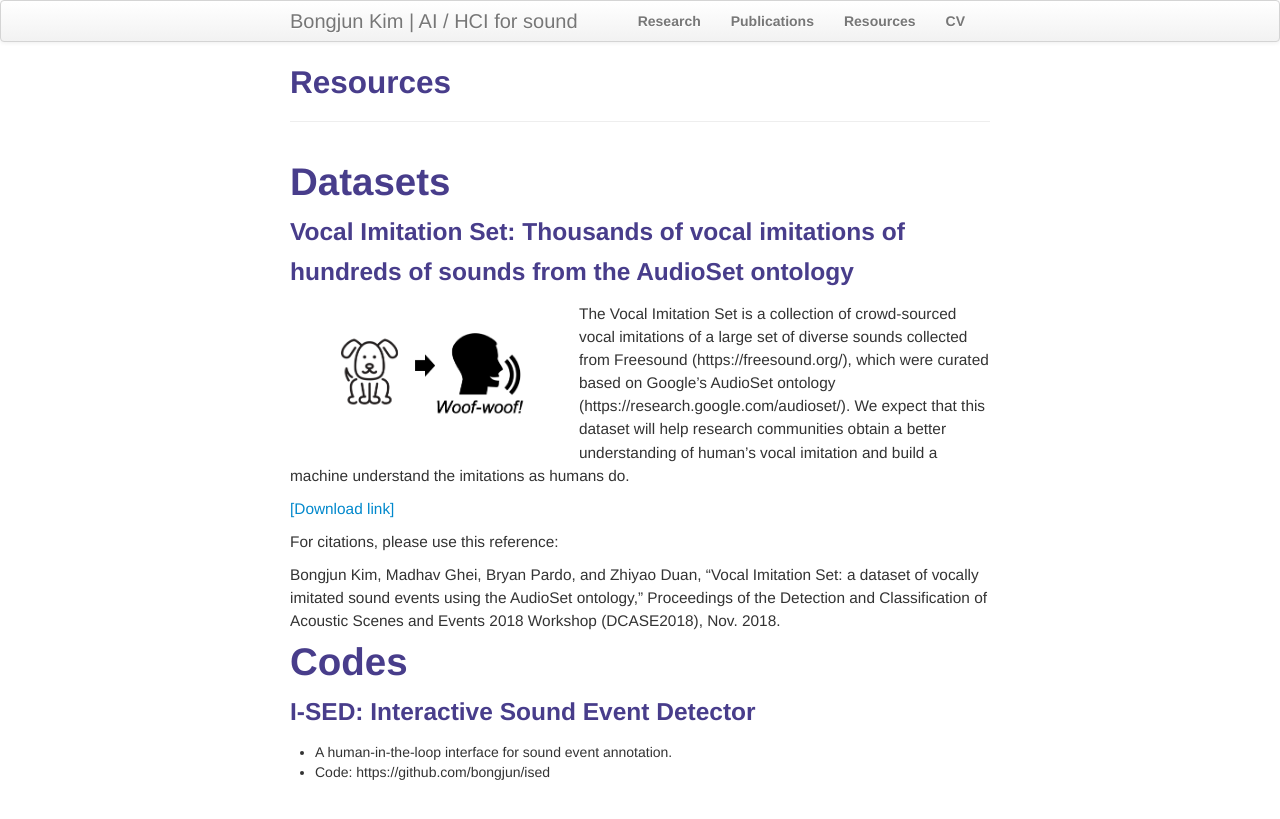
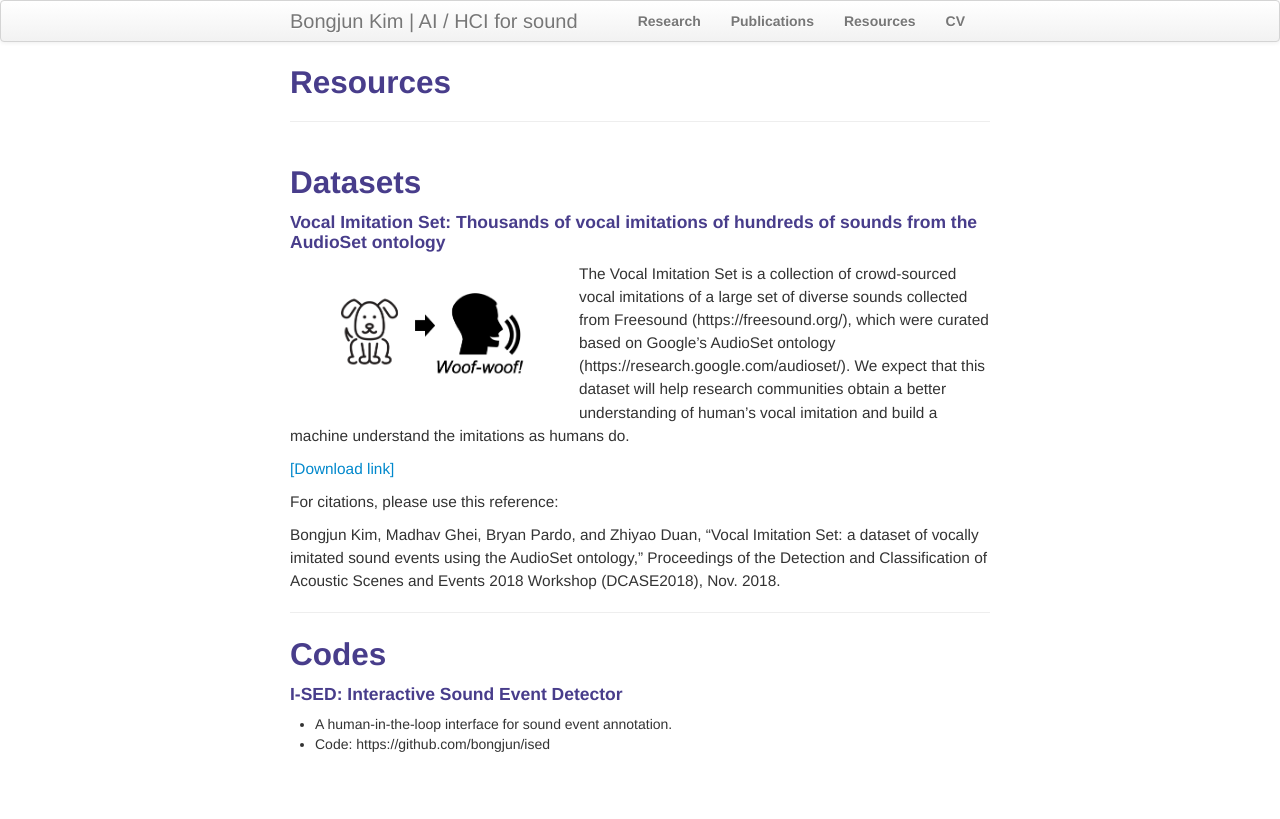
Before and after one commit to bongjun/bongjun.github.io, a Jekyll site: the page built from pages/resources.md, in a window 1280 px wide. Shown: the top 819 px of the page. Built offline with Jekyll 4.4.1, drawn with Linux system fonts in a browser that asks for light colours.

```diff
--- a/pages/resources.md
+++ b/pages/resources.md
@@ -5,9 +5,9 @@ description: Bongjun Kim's resources
 ---
 
 
-# Datasets
+## Datasets
 
-### Vocal Imitation Set: Thousands of vocal imitations of hundreds of sounds from the AudioSet ontology
+#### Vocal Imitation Set: Thousands of vocal imitations of hundreds of sounds from the AudioSet ontology
 
 <a href="{{ BASE_PATH }}/pages/research.html"><img src="{{ BASE_PATH }}/pages/files/imitationset_icon.png" width="35%" height="35%" align="left" style="margin:10px 20px "></a>
 
@@ -19,8 +19,10 @@ For citations, please use this reference:
 
 Bongjun Kim, Madhav Ghei, Bryan Pardo, and Zhiyao Duan, "Vocal Imitation Set: a dataset of vocally imitated sound events using the AudioSet ontology," Proceedings of the Detection and Classification of Acoustic Scenes and Events 2018 Workshop (DCASE2018), Nov. 2018.
 
-# Codes
+----
+## Codes
 
-### I-SED: Interactive Sound Event Detector
+#### I-SED: Interactive Sound Event Detector
+
 * A human-in-the-loop interface for sound event annotation.
 * Code: https://github.com/bongjun/ised
```
